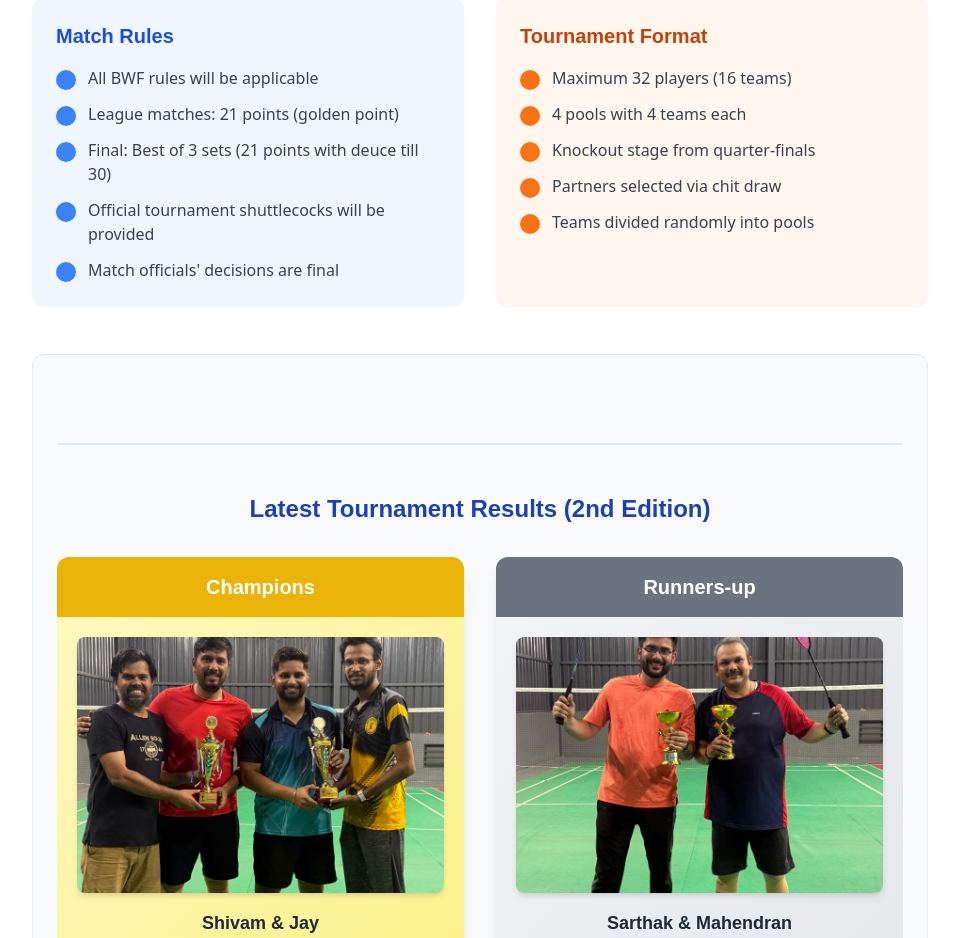
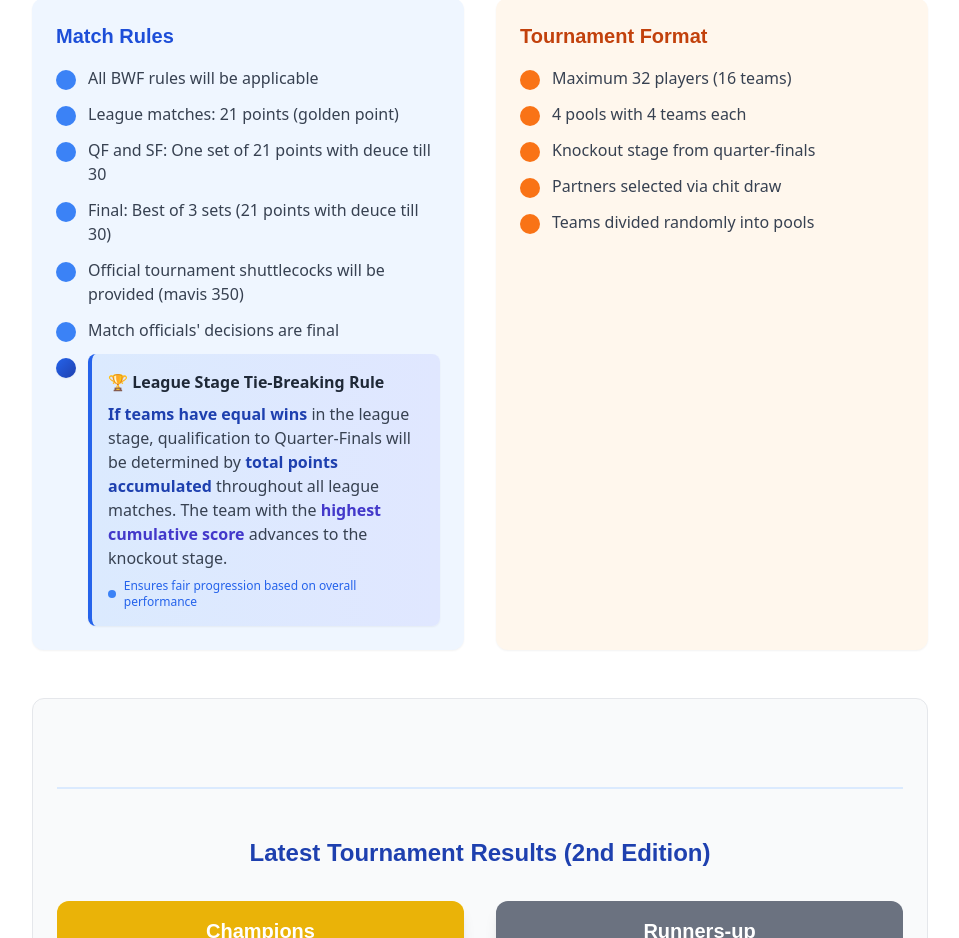
Before and after one commit to abhilash9078/badminton_tournament, a React (Vite) app: page / in a window 1280 px wide. Shown: the part 2080-3018 px from the top of the page, without its empty margins (160-1119 px from the left). Built offline with nearby package versions, Linux system fonts and the light colour scheme; no server answers.

Commit message:
added new rules

```diff
--- a/src/components/Rules.tsx
+++ b/src/components/Rules.tsx
@@ -35,13 +35,19 @@ const Rules: React.FC = () => {
               <li className="flex items-start">
                 <div className="flex-shrink-0 w-5 h-5 rounded-full bg-blue-500 mt-1"></div>
                 <p className="ml-3 text-gray-700">
+                  QF and SF: One set of 21 points with deuce till 30
+                </p>
+              </li>
+              <li className="flex items-start">
+                <div className="flex-shrink-0 w-5 h-5 rounded-full bg-blue-500 mt-1"></div>
+                <p className="ml-3 text-gray-700">
                   Final: Best of 3 sets (21 points with deuce till 30)
                 </p>
               </li>
               <li className="flex items-start">
                 <div className="flex-shrink-0 w-5 h-5 rounded-full bg-blue-500 mt-1"></div>
                 <p className="ml-3 text-gray-700">
-                  Official tournament shuttlecocks will be provided
+                  Official tournament shuttlecocks will be provided (mavis 350)
                 </p>
               </li>
               <li className="flex items-start">
@@ -49,6 +55,40 @@ const Rules: React.FC = () => {
                 <p className="ml-3 text-gray-700">
                   Match officials' decisions are final
                 </p>
+              </li>
+
+              {/* Enhanced Tie-Breaking Rule */}
+              <li className="flex items-start">
+                <div className="flex-shrink-0 w-5 h-5 rounded-full bg-gradient-to-br from-blue-600 to-blue-800 mt-1 shadow-sm"></div>
+                <div className="ml-3">
+                  <div className="bg-gradient-to-r from-blue-100 to-indigo-100 border-l-4 border-blue-600 rounded-lg p-4 shadow-sm">
+                    <p className="text-gray-800 font-semibold mb-2">
+                      🏆 League Stage Tie-Breaking Rule
+                    </p>
+                    <p className="text-gray-700 text-sm sm:text-base leading-relaxed">
+                      <span className="font-bold text-blue-800">
+                        If teams have equal wins
+                      </span>{" "}
+                      in the league stage, qualification to Quarter-Finals will
+                      be determined by
+                      <span className="font-bold text-blue-800">
+                        {" "}
+                        total points accumulated
+                      </span>{" "}
+                      throughout all league matches. The team with the{" "}
+                      <span className="font-bold text-indigo-700">
+                        highest cumulative score
+                      </span>{" "}
+                      advances to the knockout stage.
+                    </p>
+                    <div className="mt-2 flex items-center text-xs text-blue-600">
+                      <div className="w-2 h-2 bg-blue-500 rounded-full mr-2"></div>
+                      <span className="font-medium">
+                        Ensures fair progression based on overall performance
+                      </span>
+                    </div>
+                  </div>
+                </div>
               </li>
             </ul>
           </div>
```
